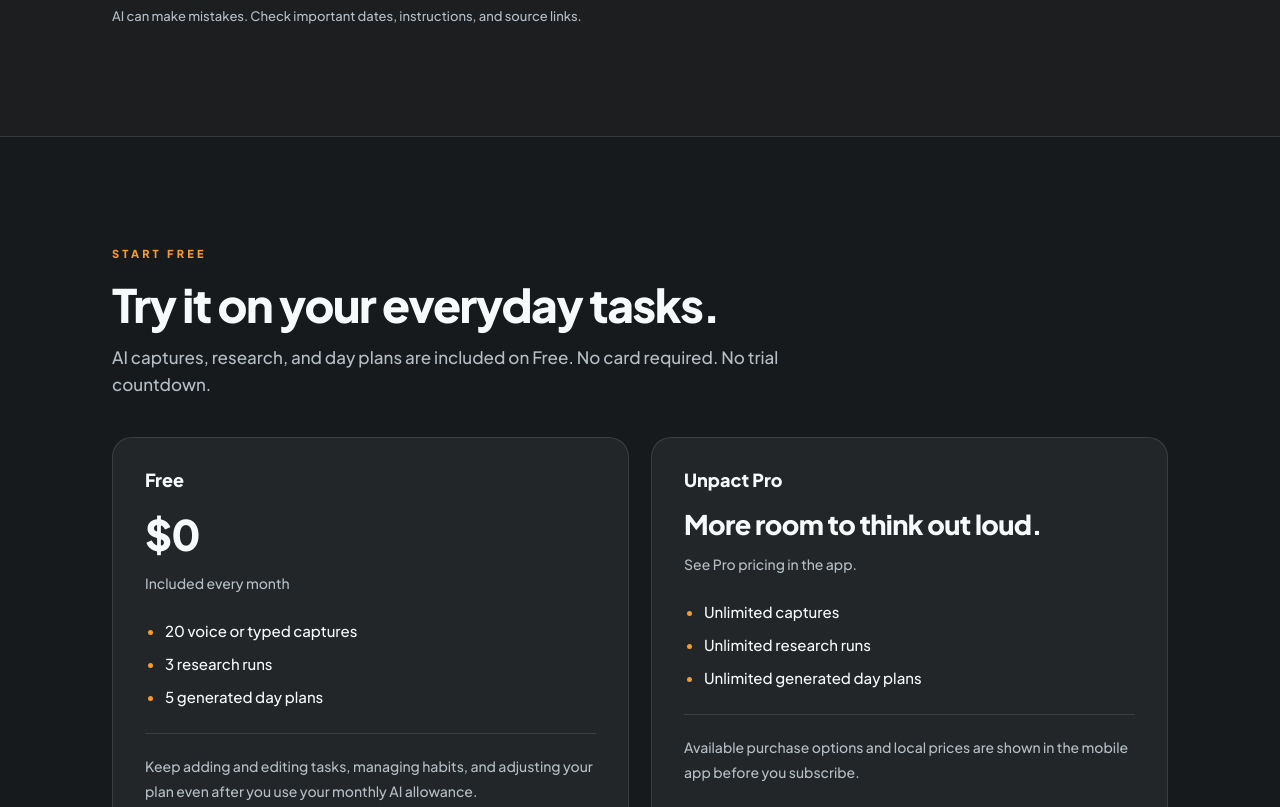
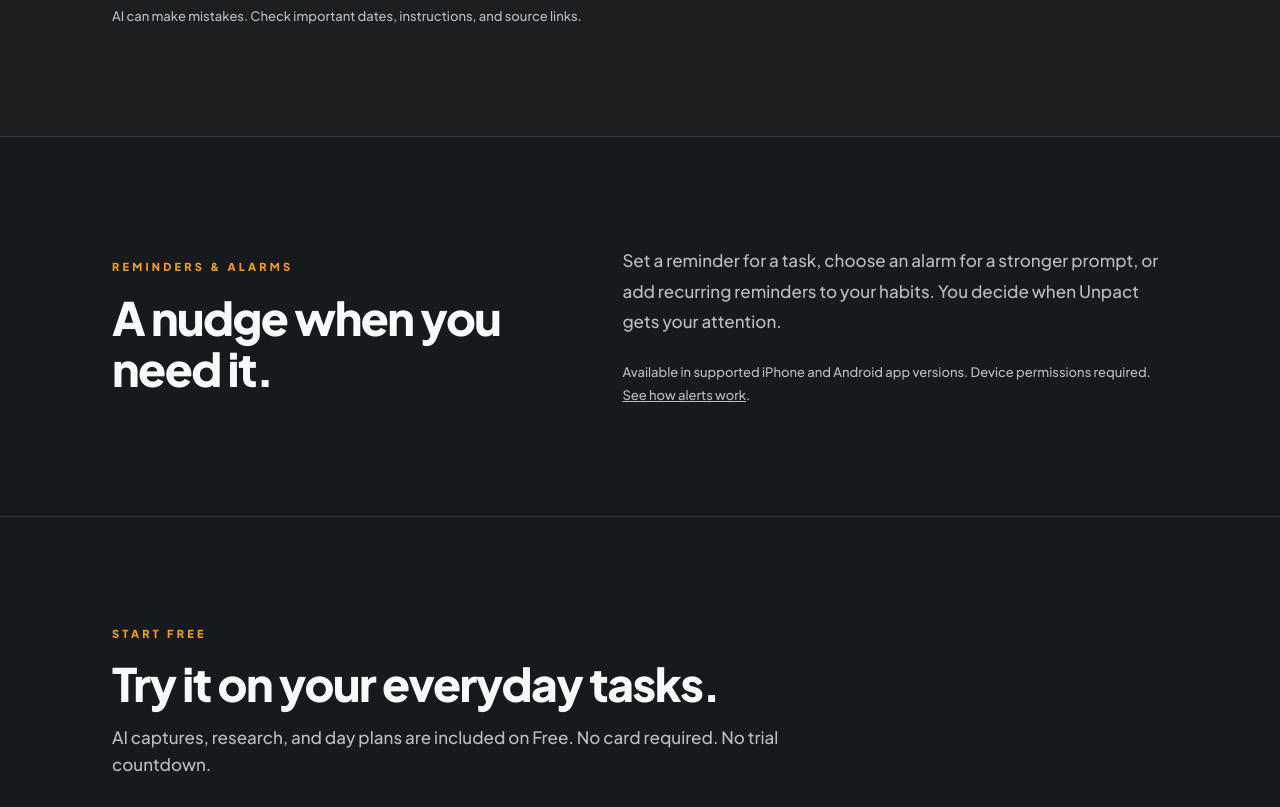
Before and after one commit to jaygrth94/unpact-website, a plain HTML site: page index.html in a window 1280 px wide. Shown: the part 2720-3527 px from the top of the page. Drawn offline with Linux system fonts and the light colour scheme.

Commit message:
Publish reminders and alarms from Unpact 6135f46

```diff
--- a/index.html
+++ b/index.html
@@ -24,7 +24,7 @@
   <link rel="preconnect" href="https://fonts.googleapis.com" />
   <link rel="preconnect" href="https://fonts.gstatic.com" crossorigin />
   <link href="https://fonts.googleapis.com/css2?family=Plus+Jakarta+Sans:wght@500;600;700;800&display=swap" rel="stylesheet" />
-  <link rel="stylesheet" href="styles.css?v=9" />
+  <link rel="stylesheet" href="styles.css?v=10" />
   <script src="demo-player.js?v=1" defer></script>
 </head>
 <body class="home-page">
@@ -169,6 +169,19 @@
       </div>
     </section>
 
+    <section id="reminders" class="section reminders" aria-labelledby="reminders-title">
+      <div class="wrap reminders-layout">
+        <div class="section-heading">
+          <p class="eyebrow">REMINDERS &amp; ALARMS</p>
+          <h2 id="reminders-title">A nudge when you need it.</h2>
+        </div>
+        <div class="reminders-copy">
+          <p class="section-lede">Set a reminder for a task, choose an alarm for a stronger prompt, or add recurring reminders to your habits. You decide when Unpact gets your attention.</p>
+          <p class="section-note">Available in supported iPhone and Android app versions. Device permissions required. <a href="#reminders-faq">See how alerts work</a>.</p>
+        </div>
+      </div>
+    </section>
+
     <section id="pricing" class="section" aria-labelledby="pricing-title">
       <div class="wrap">
         <div class="section-heading">
@@ -234,6 +247,11 @@
           <summary>Can I change the tasks Unpact creates?</summary>
           <p>Yes. Once your capture is processed, open a task to change its title, date, or details. Capture creates tasks automatically; a generated day plan is a separate draft you choose to accept.</p>
         </details>
+        <details id="reminders-faq">
+          <summary>How do reminders and alarms work?</summary>
+          <p>Choose a standard notification for a nudge, or an alarm for a stronger alert. You can also leave alerts off. Habits can have recurring reminders; monthly habits use notifications.</p>
+          <p>Reminders and alarms are available in supported iPhone and Android app versions, with device permissions enabled. iPhone alarms require iOS 26 or later. On Android, allow notifications for reminders and alarm access for alarms. These alerts aren&rsquo;t available on Windows or in a browser.</p>
+        </details>
         <details>
           <summary>Which devices can I use?</summary>
           <p>Download the Android beta or Windows app below. For current iPhone access, <a href="mailto:support@unpact.app?subject=Unpact%20for%20iPhone">get in touch</a>. Voice recording, reminders, and alarms are mobile features; Windows supports typed capture.</p>
--- a/styles.css
+++ b/styles.css
@@ -1440,6 +1440,26 @@
   line-height: 1.8;
 }
 
+.reminders {
+  border-bottom: 1px solid var(--border);
+}
+
+.reminders-layout {
+  display: grid;
+  grid-template-columns: minmax(0, 0.9fr) minmax(0, 1.1fr);
+  align-items: center;
+  gap: clamp(24px, 5vw, 64px);
+}
+
+.reminders .section-heading {
+  margin-bottom: 0;
+}
+
+.reminders .section-lede {
+  margin-top: 0;
+  line-height: 1.8;
+}
+
 .price-value {
   margin-top: 18px;
   font-size: 42px;
@@ -1545,8 +1565,13 @@
   .home-page .workflow-grid,
   .support-grid,
   .pricing-grid,
+  .reminders-layout,
   .download-grid {
     grid-template-columns: 1fr;
+  }
+
+  .reminders-copy {
+    text-align: center;
   }
 
   .home-page .hero {
```
